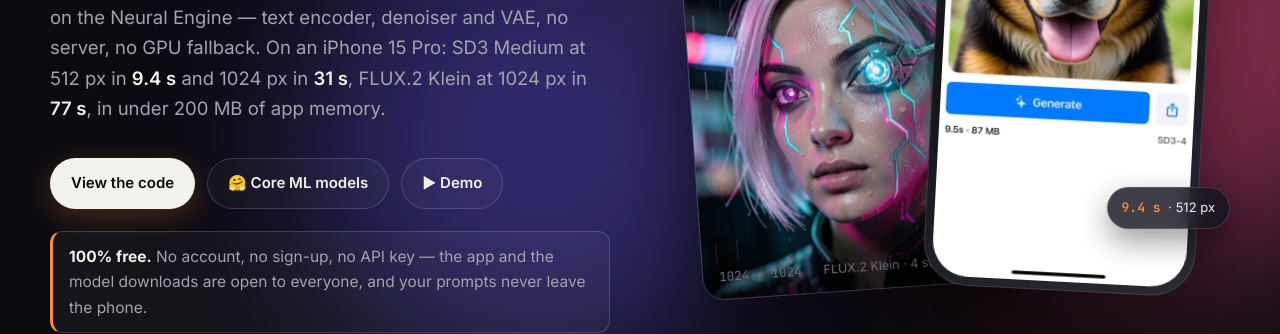
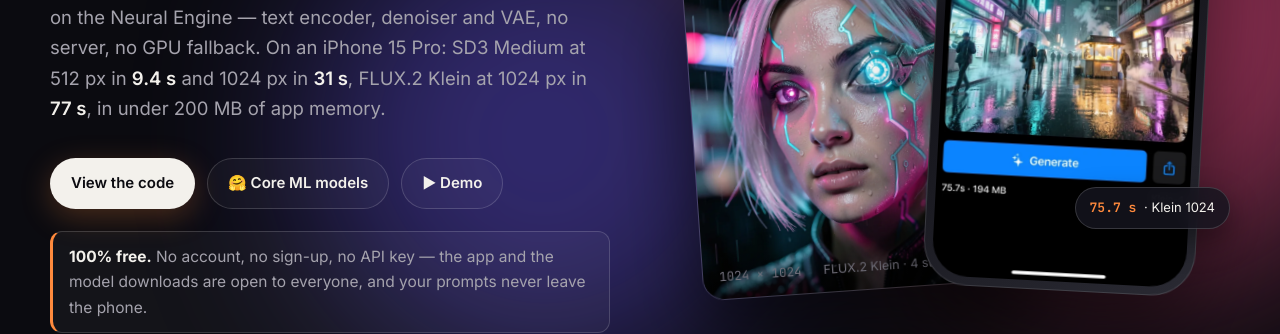
Before and after one commit to TWWinde/mobilediffuser-project-page, a plain HTML site: page index.html in a window 1280 px wide. Shown: the part 502-836 px from the top of the page. Drawn offline with Linux system fonts and the light colour scheme.

Commit message:
Hero: use the in-app FLUX.2 Klein screenshot
Co-Authored-By: Claude Fable 5.2 <noreply@anthropic.com>

```diff
--- a/index.html
+++ b/index.html
@@ -67,10 +67,10 @@
       </figure>
       <div class="phone">
         <div class="phone__island"></div>
-        <img src="assets/app-4step.webp" alt="" width="590" height="1280">
+        <img src="assets/app-klein.webp" alt="" width="590" height="1278">
       </div>
       <div class="chip chip--a"><b class="mono">100%</b> ops on ANE</div>
-      <div class="chip chip--b"><b class="mono">9.4 s</b> · 512 px</div>
+      <div class="chip chip--b"><b class="mono">75.7 s</b> · Klein 1024</div>
     </div>
   </div>
 </section>
```
Also changed, not shown: assets/app-4step.webp (deleted), assets/app-klein.webp (added).
